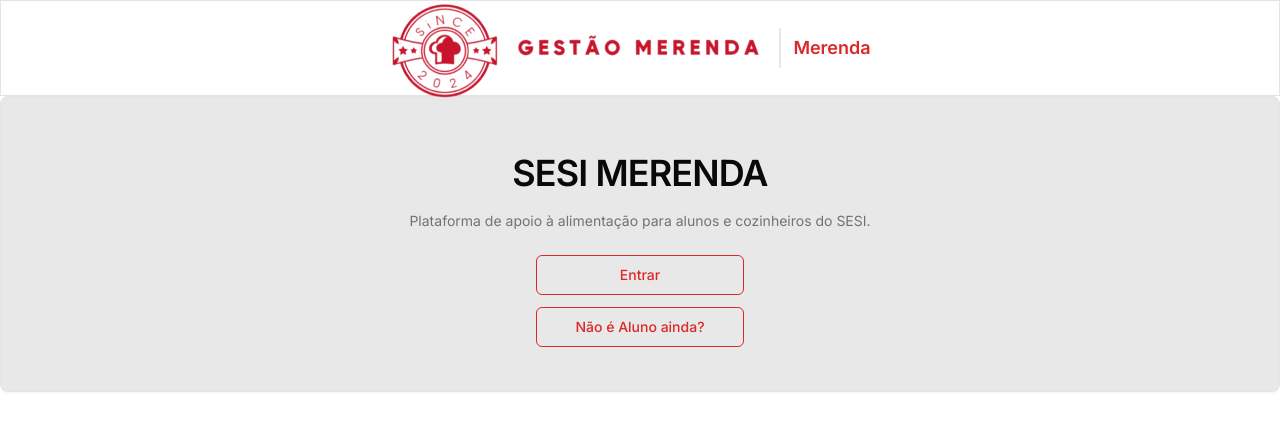
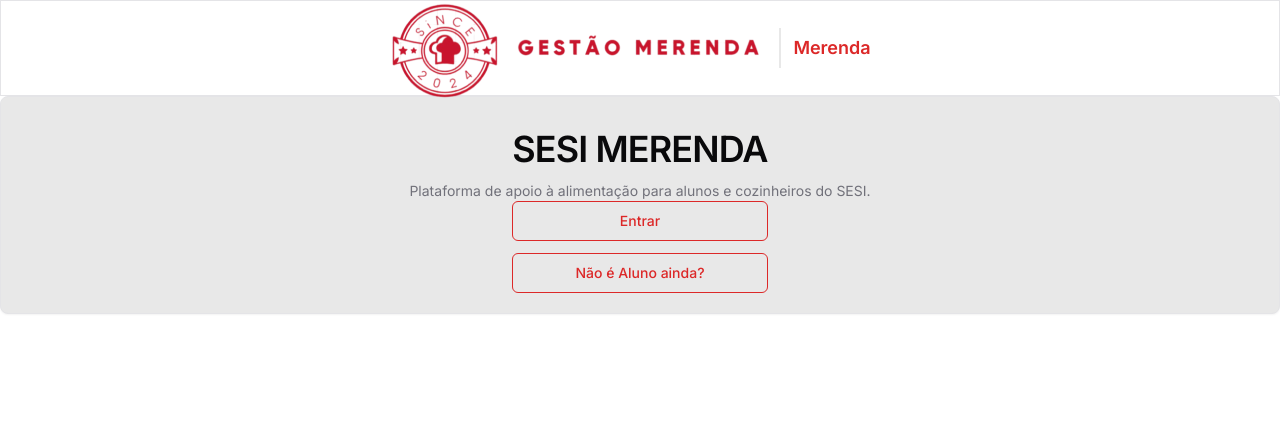
Before and after one commit to 1Edum/Merenda, a Next.js app in the folder frontend/: page / in a window 1280 px wide. Shown: the top 430 px of the page. Built offline with nearby package versions, Linux system fonts and the light colour scheme.

Commit message:
feat: updating on initial card component styles

```diff
--- a/frontend/app/_components/ui/card.tsx
+++ b/frontend/app/_components/ui/card.tsx
@@ -23,7 +23,7 @@
 >(({ className, ...props }, ref) => (
   <div
     ref={ref}
-    className={cn("flex flex-col space-y-1.5 p-6", className)}
+    className={cn("flex flex-col ", className)}
     {...props}
   />
 ))
@@ -60,7 +60,7 @@
   HTMLDivElement,
   React.HTMLAttributes<HTMLDivElement>
 >(({ className, ...props }, ref) => (
-  <div ref={ref} className={cn("p-6 pt-0", className)} {...props} />
+  <div ref={ref} className={cn("", className)} {...props} />
 ))
 CardContent.displayName = "CardContent"
 
```
